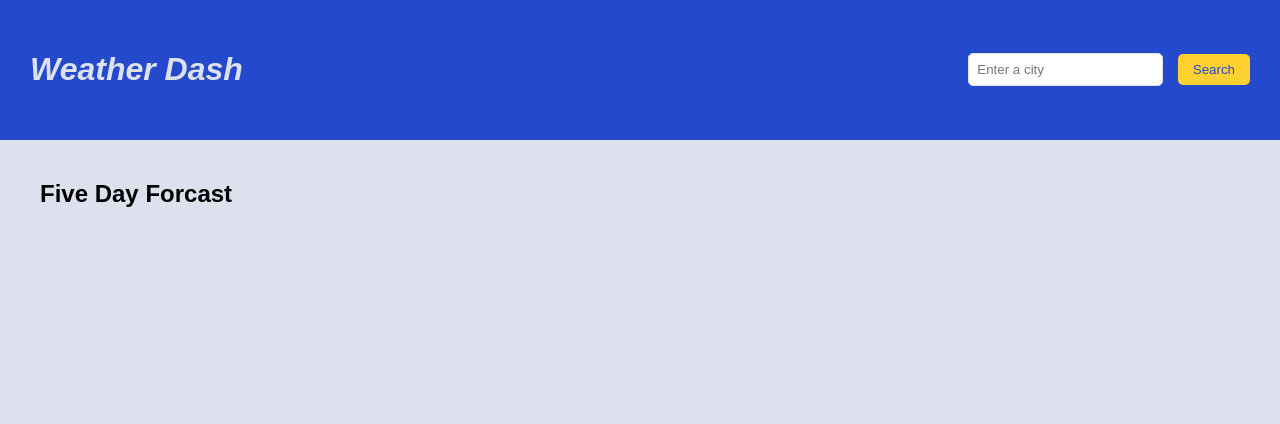
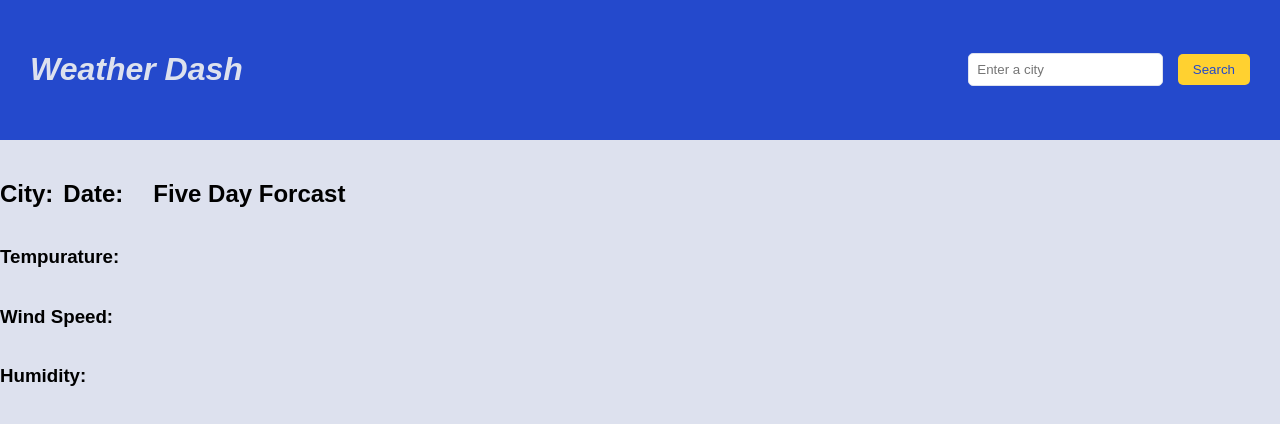
Before and after one commit to faithfechser/Weather-Dash-C6, a plain HTML site: page index.html in a window 1280 px wide. Drawn offline with Linux system fonts and the light colour scheme.

Commit message:
add text

```diff
--- a/index.html
+++ b/index.html
@@ -26,20 +26,19 @@
             <button type="submit">Search</button>
         </form>
     </div>
-
     <!-- Main Page Formatting -->
     <main>
         <!-- Current Weather -->
         <section id="current-weather">
             <div class="currentWeatherHeader">
-                <h2 class="currentCity"></h2>
-                <h2 class="currentDate"></h2>
-                <img class="currentWeatherIcon" src="">
+                <h2 class="currentCity">City:</h2>
+                <h2 class="currentDate">Date:</h2>
+                <img class="currentWeatherIcon" id="icon"></img>
             </div>
             <div class="currentWeatherBody">
-                <h3 id="currentTemp"></h3>
-                <h3 id="currentWind"></h3>
-                <h3 id="currentHumidity"></h3>
+                <h3 id="currentTemp">Tempurature:</h3>
+                <h3 id="currentWind">Wind Speed:</h3>
+                <h3 id="currentHumidity">Humidity:</h3>
             </div>
         </section>
         <!-- Weather Forecast -->
```
